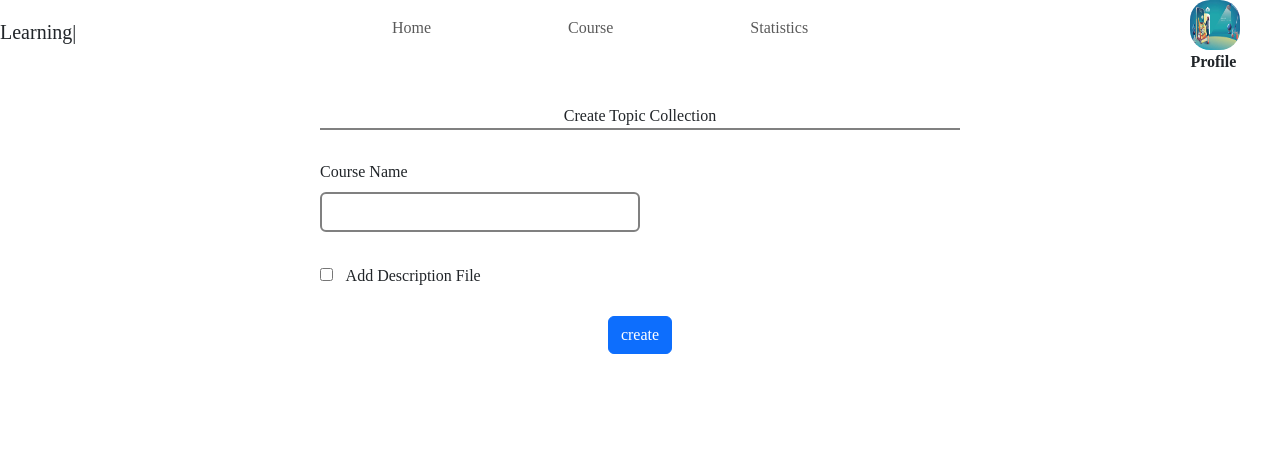
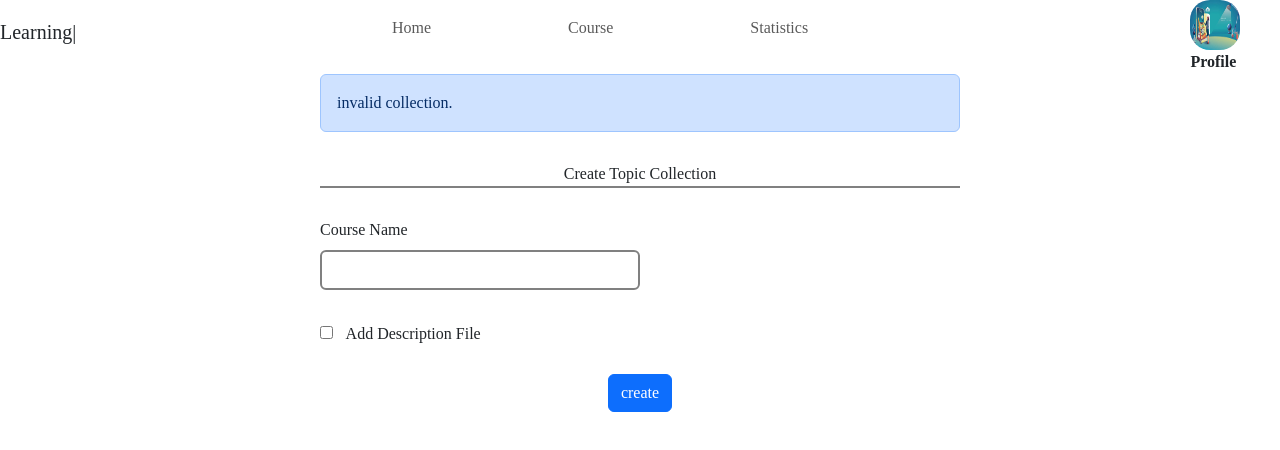
Before and after one commit to Red-stevo/E-LearningHub, a React (Vite) app in the folder student-learning-assistant/: page /student-assistant/learn/add/course in a window 1280 px wide. Shown: the top 450 px of the page. Built offline with nearby package versions, Linux system fonts and the light colour scheme; sample sign-in values are in the browser's storage.

Commit message:
Commit message >>>>> working on the error <<<<<

```diff
--- a/student-learning-assistant/src/AppPages/RoutedPages/CreateCourse.jsx
+++ b/student-learning-assistant/src/AppPages/RoutedPages/CreateCourse.jsx
@@ -1,4 +1,4 @@
-import {Button, Form, FormLabel} from "react-bootstrap";
+import {Alert, Button, Form, FormLabel} from "react-bootstrap";
 import './../Styles/CreateCourse.css'
 import {useState} from "react";
 import {createCollection} from "../DataSource/BackEndConnection.js";
@@ -29,11 +29,9 @@ export const CreateCourse = () => {
 
     return(<div className={"collection-form"}>
 
-        <div>
-            <alert></alert>
-        </div>
+        <Form className={"create-collection"}>
+                <Alert className={"error-alert"}>invalid collection.</Alert>
 
-        <Form className={"create-collection"}>
             <FormLabel className={"form-title"}>Create Topic Collection</FormLabel>
 
             <Form.Group className={"collection-name"}>
--- a/student-learning-assistant/src/AppPages/Styles/CreateCourse.css
+++ b/student-learning-assistant/src/AppPages/Styles/CreateCourse.css
@@ -86,6 +86,7 @@
     .description-label {
         width: 80%;
     }
+
     .create-button {
         justify-content: end;
         margin-right: 5px;
```
